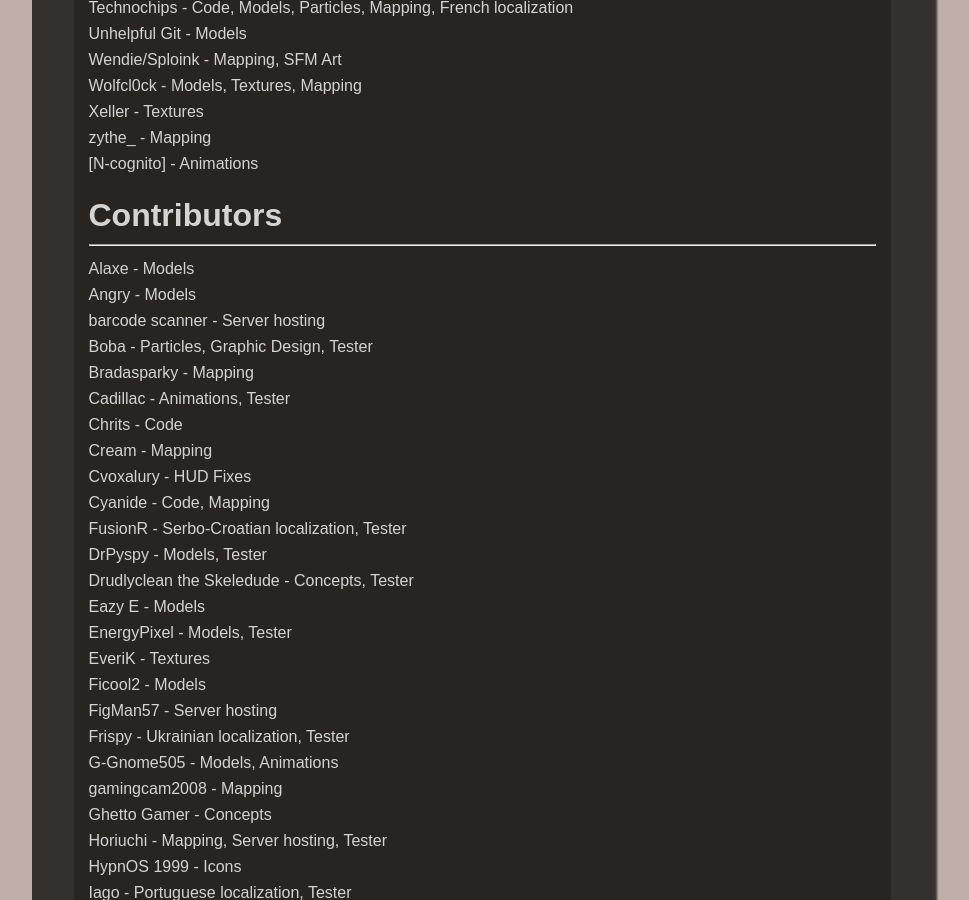
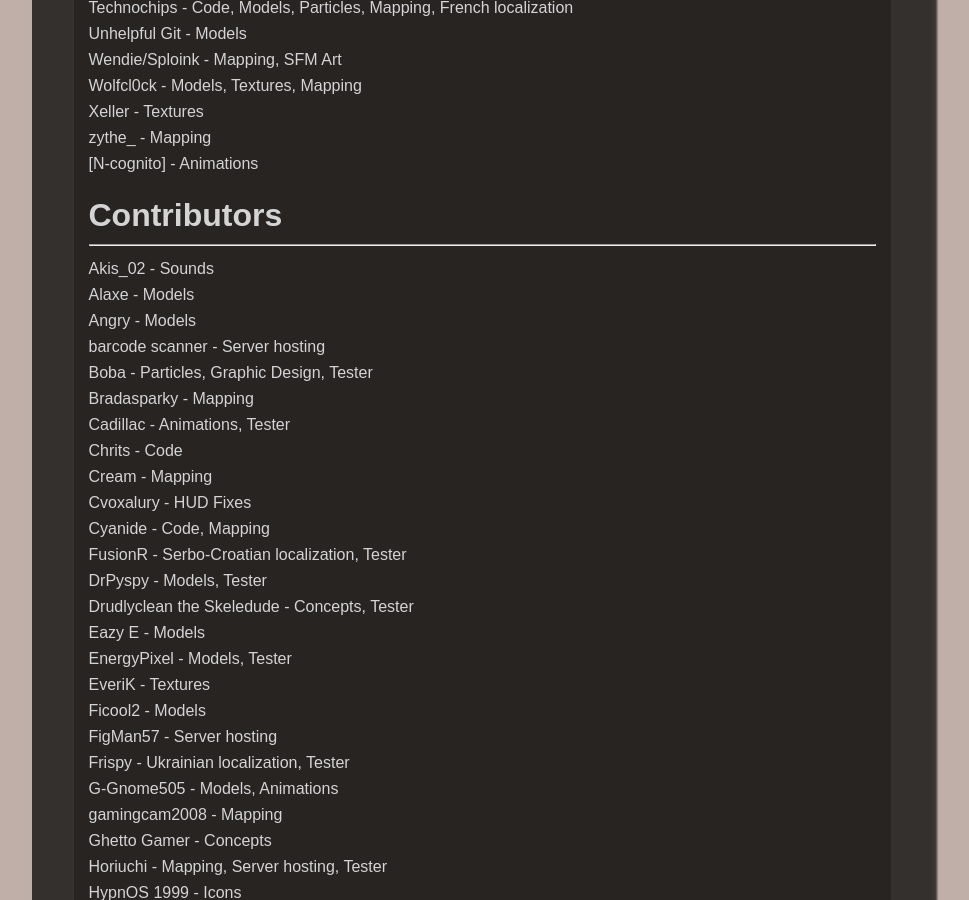
Before and after one commit to Pre-Fortress-2/PF2-Website, a Jekyll site: the page built from pages/credits.md, in a window 1280 px wide and 900 px high, scrolled down 1118 px. Shown: the whole window, without its empty margins (158-1127 px from the left). Built offline with Jekyll 4.4.1, drawn with Linux system fonts in a browser that asks for light colours.

Commit message:
akis mwah

```diff
--- a/_data/credits.json
+++ b/_data/credits.json
@@ -194,6 +194,10 @@
       }
    ],
    "contributors": [
+      {
+         "name":"Akis_02",
+         "sounds": true
+      },
       {
          "name": "Alaxe",
          "models": true
```
